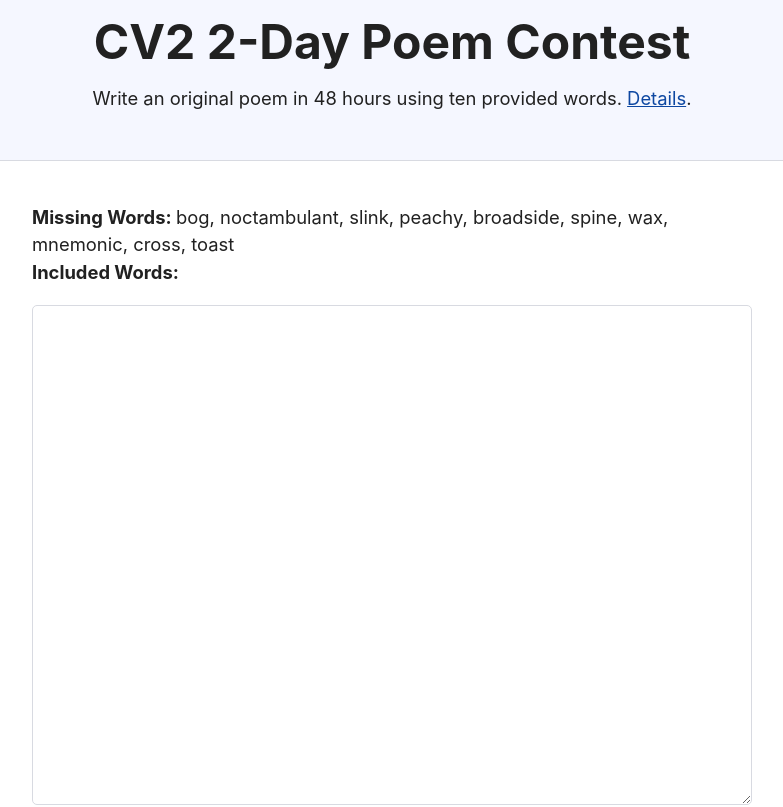
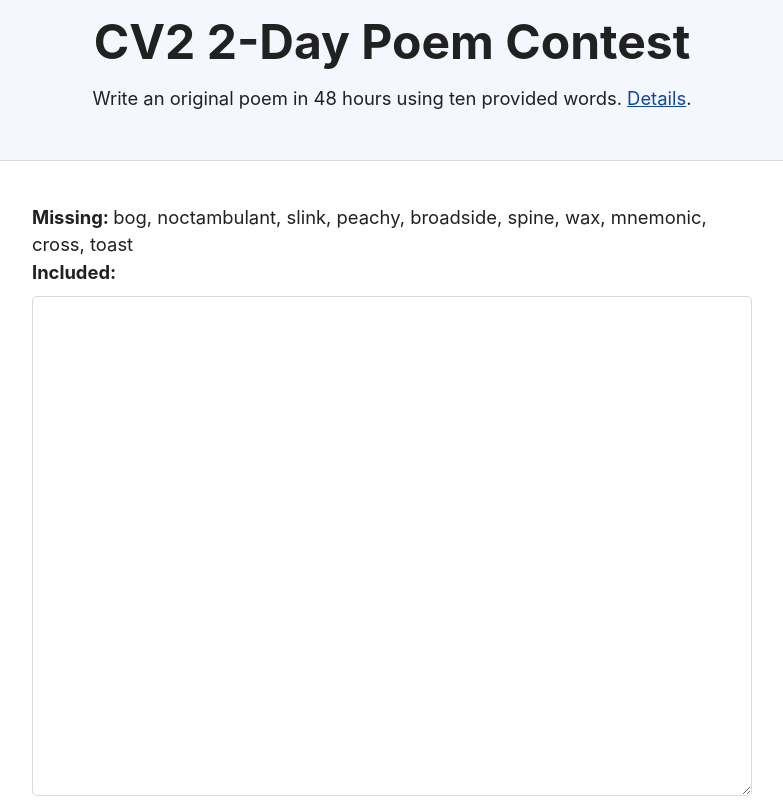
Before and after one commit to stungeye/cv2-poem-tool, a React (Create React App) app: page / in a window 1280 px wide. Shown: the top 807 px of the page, without its empty margins (248-1031 px from the left). Built offline with nearby package versions, Linux system fonts and the light colour scheme.

Commit message:
Proper word detect. Improved styling.

```diff
--- a/package.json
+++ b/package.json
@@ -1,5 +1,5 @@
 {
-  "name": "cv2-2022",
+  "name": "cv2-poem-tool",
   "version": "1.0.0",
   "description": "",
   "keywords": [],
--- a/src/App.js
+++ b/src/App.js
@@ -20,7 +20,8 @@ export default function App() {
   ];
 
   function foundWord(needle, haystack) {
-    return haystack.indexOf(needle) >= 0;
+    let re = new RegExp(`\\b${needle}\\b`, "gi");
+    return haystack.match(re) !== null;
   }
 
   function includedWords() {
@@ -55,10 +56,10 @@ export default function App() {
   return (
     <Fragment>
       <p className="meta">
-        <strong>Missing Words: </strong>
+        <strong>Missing: </strong>
         {missingWords().join(", ")}
         <br />
-        <strong>Included Words: </strong>
+        <strong>Included: </strong>
         {includedWords().join(", ")}
       </p>
       <textarea onChange={inputChanged} value={text} />
--- a/src/styles.css
+++ b/src/styles.css
@@ -13,3 +13,13 @@ textarea {
   width: 100%;
   height: 500px;
 }
+
+.meta {
+  height: 4em;
+}
+
+@media only screen and (max-width: 425px) {
+  .meta {
+    height: 5em;
+  }
+}
```
Also changed, not shown: .codesandbox/workspace.json (added).
